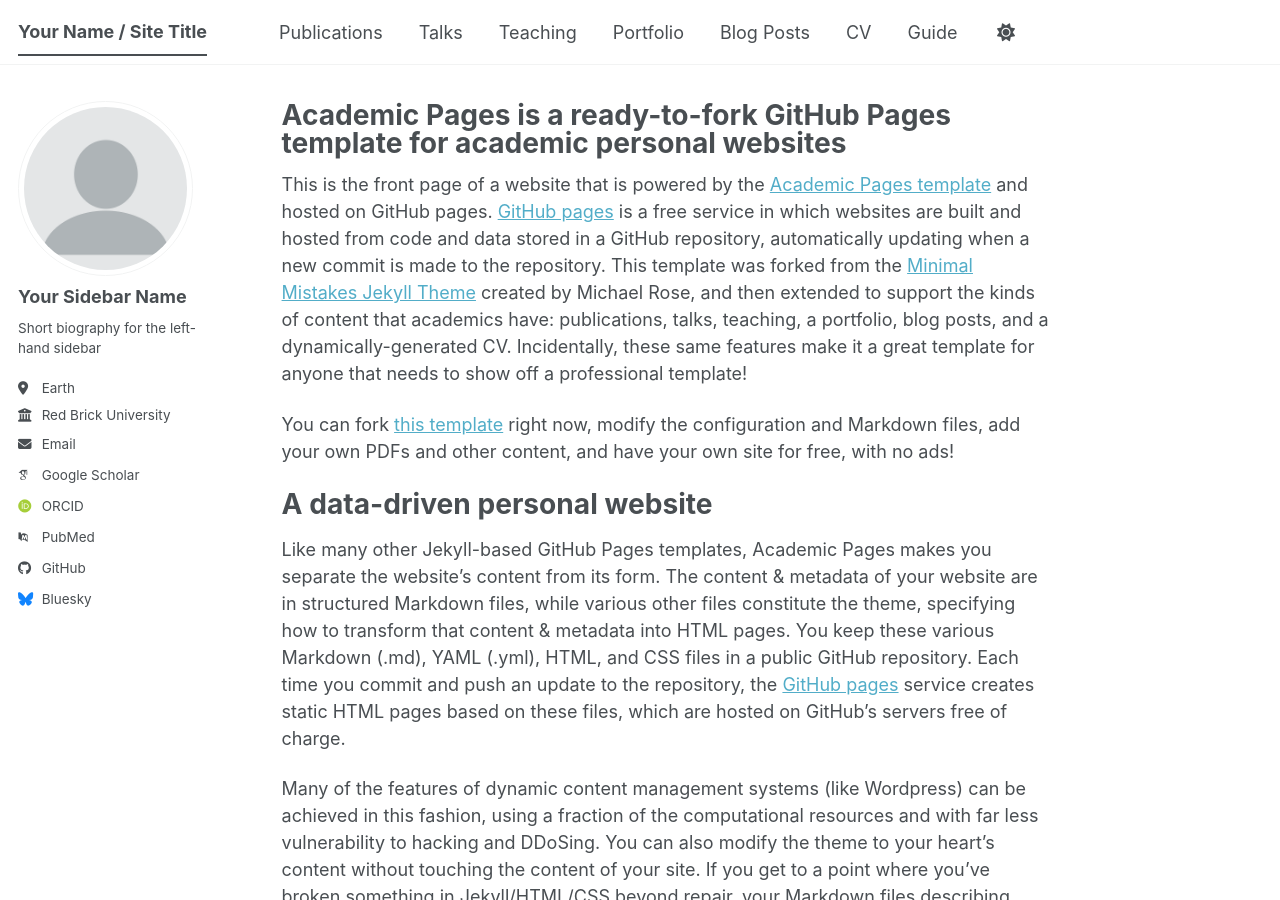
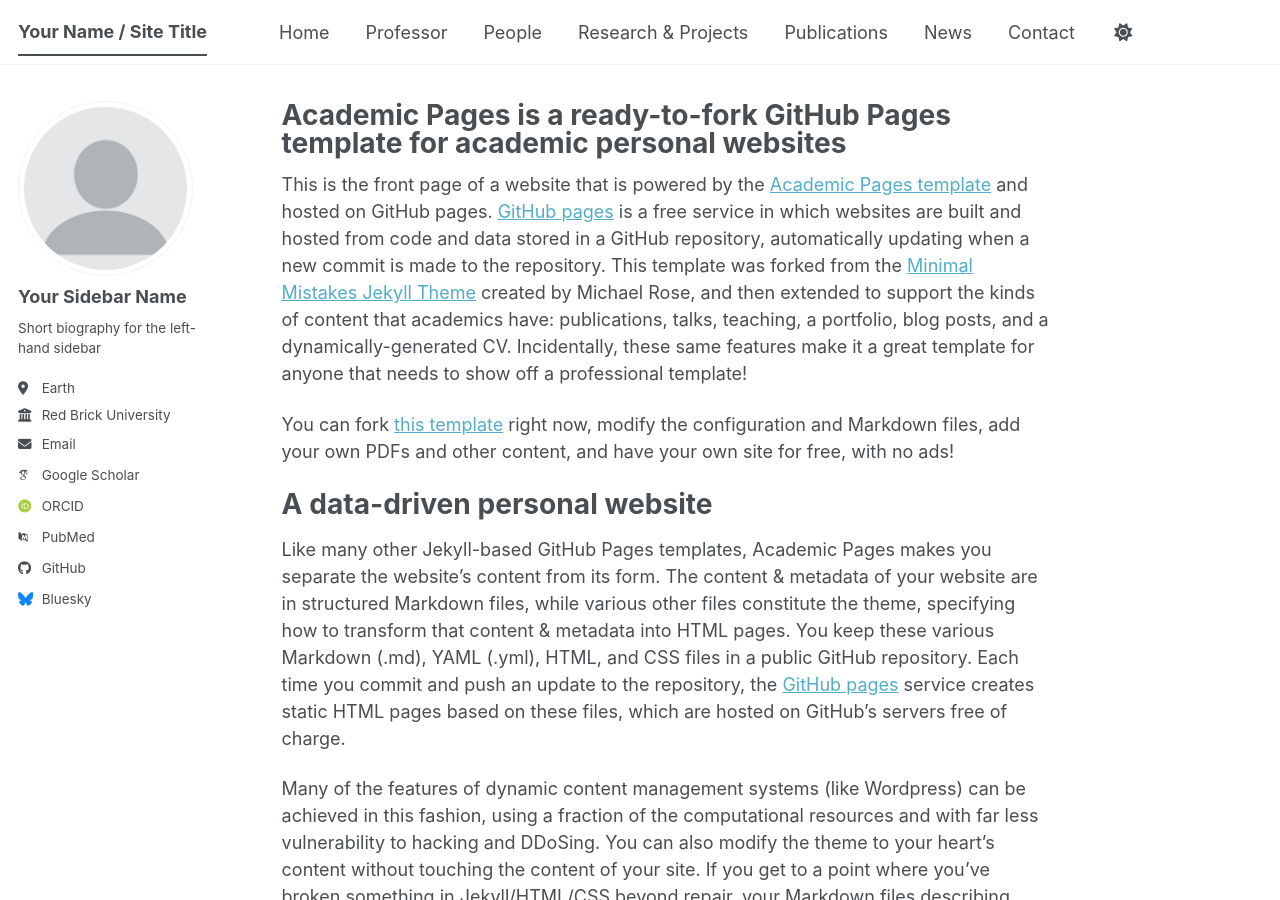
Before and after one commit to snu-global-workforce-lab/snu-global-workforce-lab.github.io, a Jekyll site: the page built from _pages/about.md, in a window 1280 px wide and 900 px high. Built offline with Jekyll 4.4.1, drawn with Linux system fonts in a browser that asks for light colours; some web fonts are replaced; a script bundle is joined from its source files by our own code; library files that are not in the unit come from our copies.

Commit message:
Update navigation.yml

```diff
--- a/_data/navigation.yml
+++ b/_data/navigation.yml
@@ -8,26 +8,17 @@
 #      Markdown formatted page while the second is generated using JSON.
 
 main:
+  - title: "Home"
+    url: /
+  - title: "Professor"
+    url: /professor/
+  - title: "People"
+    url: /People/
+  - title: "Research & Projects"
+    url: /research/
   - title: "Publications"
     url: /publications/
-
-  - title: "Talks"
-    url: /talks/
-
-  - title: "Teaching"
-    url: /teaching/
-
-  - title: "Portfolio"
-    url: /portfolio/
-
-  - title: "Blog Posts"
-    url: /year-archive/
-
-  - title: "CV"
-    url: /cv/
-
-  # - title: "CV"
-  #   url: /cv-json/
-
-  - title: "Guide"
-    url: /markdown/
+  - title: "News"
+    url: /news/
+  - title: "Contact"
+    url: /contact/
```
